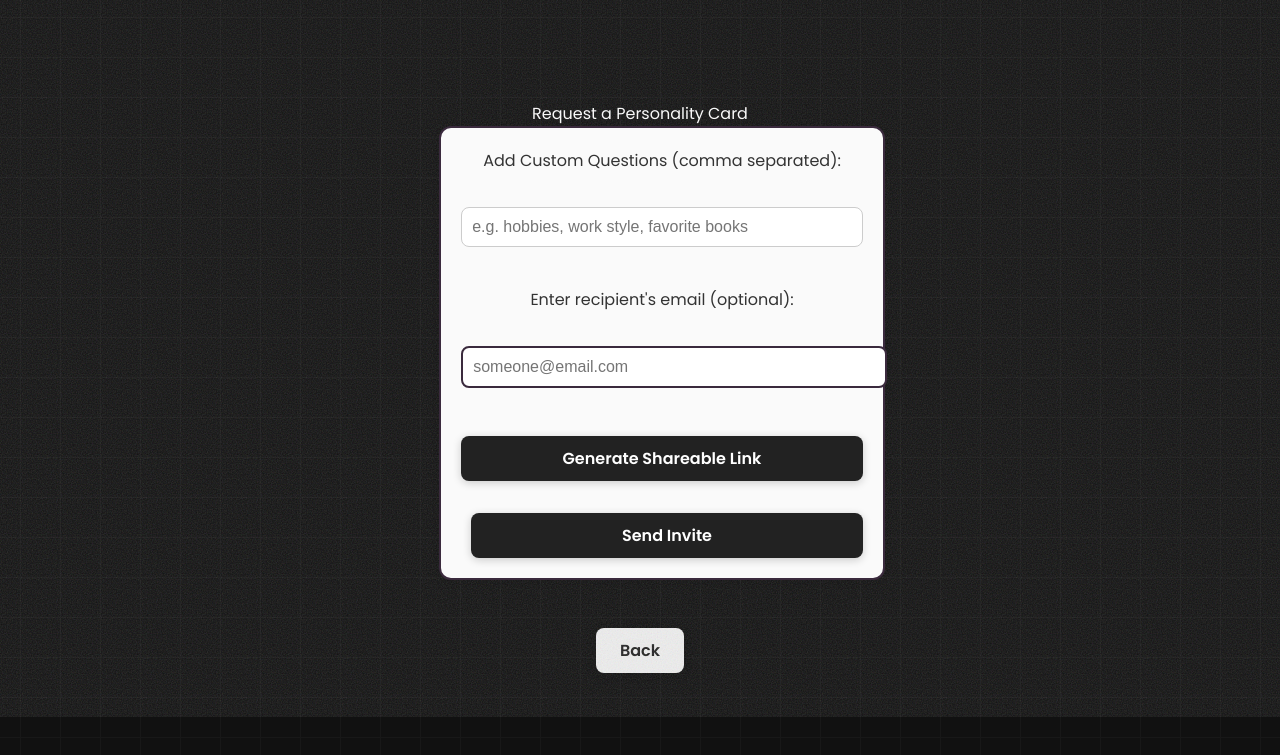
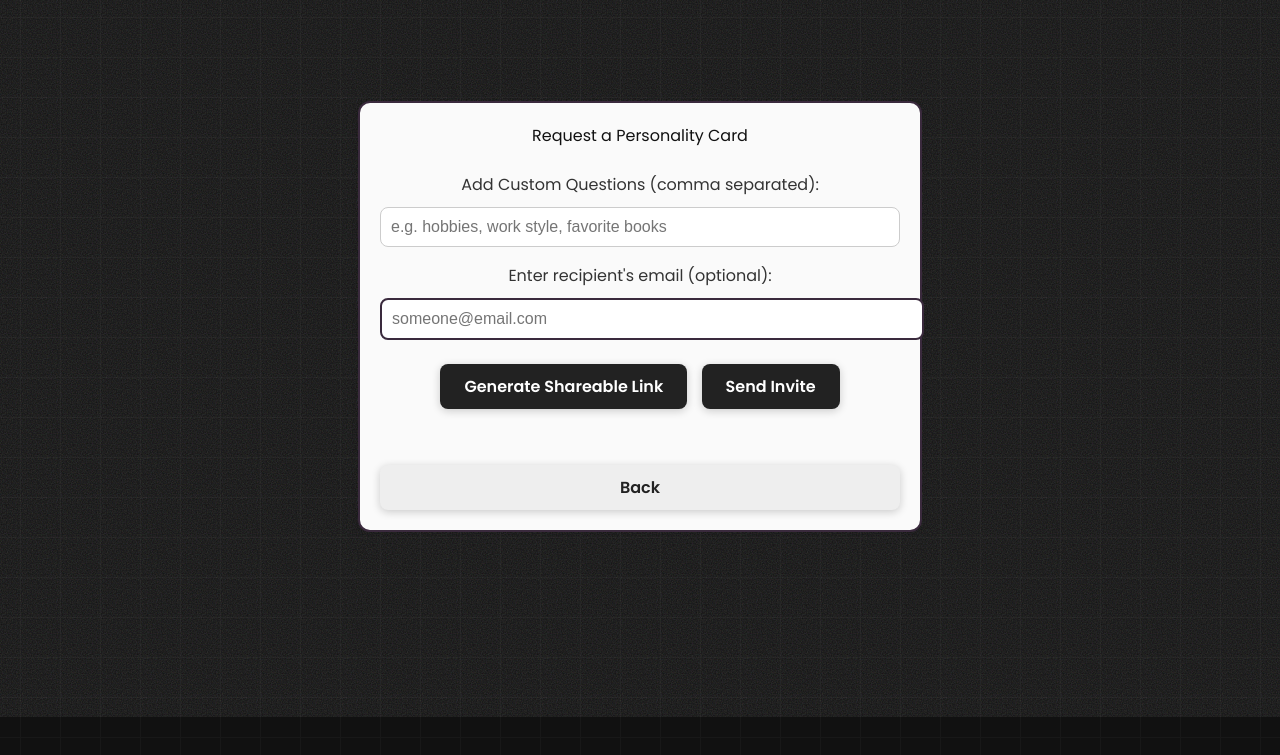
Before and after one commit to Afia-Ava/sunpost, a plain HTML site: page requestcard.html in a window 1280 px wide. Shown: the part 83-838 px from the top of the page. Drawn offline with Linux system fonts and the light colour scheme.

Commit message:
Some styling fixes on get card & request card

```diff
--- a/requestcard.html
+++ b/requestcard.html
@@ -35,9 +35,12 @@
     </nav>
     <section class="main-hero">
       <div class="getcard-container">
+        <div class="card">
           <div class="getcard-title">Request a Personality Card</div>
-        <form id="requestForm" class="card">
-          <label for="questions">Add Custom Questions (comma separated):</label>
+          <form id="requestForm">
+            <label for="questions"
+              >Add Custom Questions (comma separated):</label
+            >
             <input
               type="text"
               id="questions"
@@ -84,6 +87,7 @@
             Back
           </button>
         </div>
+      </div>
     </section>
     <script src="requestcard.js"></script>
   </body>
```
Also changed, not shown: auth.html (+0 -6 lines). Lines whose indentation alone changed are shown as unchanged.
